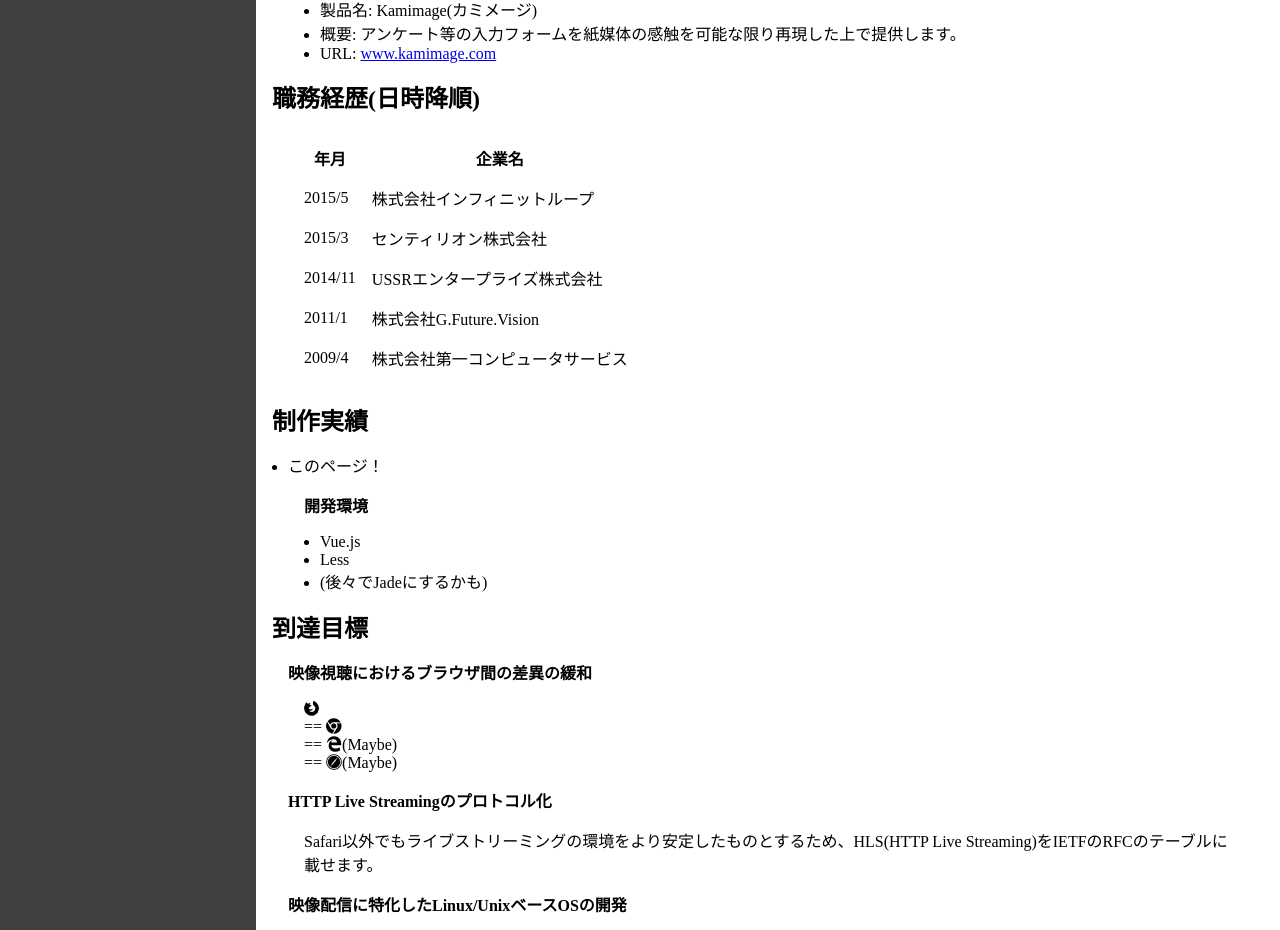
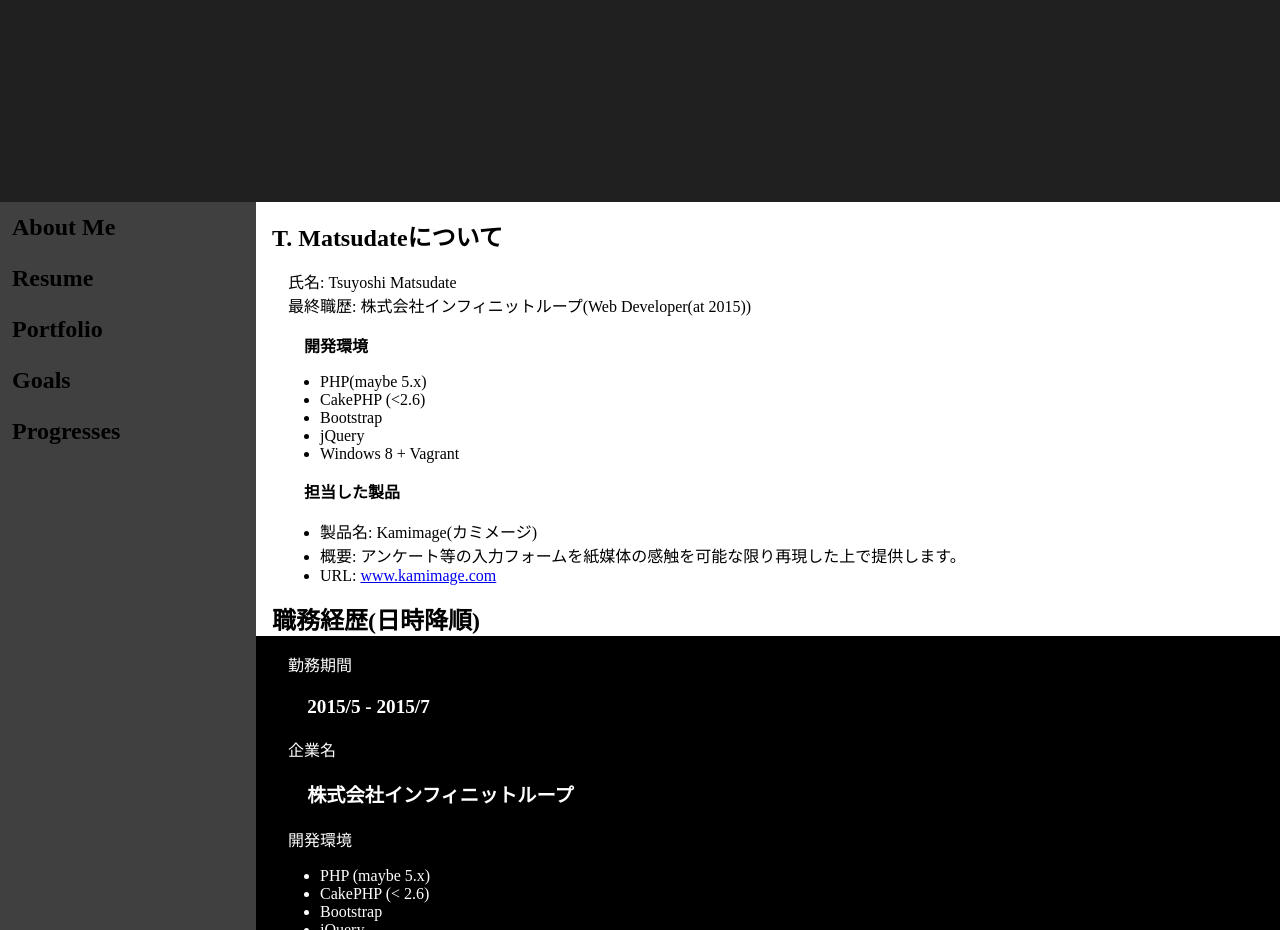
Before and after one commit to t-matsudate/my-profile, a Vue app: page / in a window 1280 px wide. Shown: the part 919-1849 px from the top of the page. Built offline with nearby package versions, Linux system fonts and the light colour scheme.

Commit message:
Change Resume layout from Table layout to CSS Grid rows.

```diff
--- a/src/components/main/Resume.vue
+++ b/src/components/main/Resume.vue
@@ -2,19 +2,146 @@
   <section id="section-resume">
     <h2 class="section-titles">職務経歴(日時降順)</h2>
     <div class="section-contents">
-      <table>
-        <thead>
-          <th>年月</th>
-          <th>企業名</th>
-        </thead>
-        <tbody>
-          <tr><td>2015/5</td><td>株式会社インフィニットループ</td></tr>
-          <tr><td>2015/3</td><td>センティリオン株式会社</td></tr>
-          <tr><td>2014/11</td><td>USSRエンタープライズ株式会社</td></tr>
-          <tr><td>2011/1</td><td>株式会社G.Future.Vision</td></tr>
-          <tr><td>2009/4</td><td>株式会社第一コンピュータサービス</td></tr>
-        </tbody>
-      </table>
+      <ul id="resume">
+        <li>
+          <ul>
+            <li class="terms"><p>2015/5 - 2015/7</p></li>
+            <li class="companies"><p>株式会社インフィニットループ</p></li>
+            <li class="environments">
+              <ul class="items">
+                <li>PHP (maybe 5.x)</li>
+                <li>CakePHP (&lt; 2.6)</li>
+                <li>Bootstrap</li>
+                <li>jQuery</li>
+                <li>Windows 8 + Vagrant</li>
+              </ul>
+            </li>
+            <li class="teams">
+              <ul class="items">
+                <li>3人</li>
+                <li>リーダー1人</li>
+                <li>開発担当2人</li>
+              </ul>
+            </li>
+            <li class="works">
+              <ul class="items">
+                <li>画面の装飾・遷移の追加と修正</li>
+                <li>雑用</li>
+              </ul>
+            </li>
+          </ul>
+        </li>
+        <li>
+          <ul>
+            <li class="terms"><p>2015/3 - 2015/4</p></li>
+            <li class="companies"><p>センティリオン株式会社</p></li>
+            <li class="environments">
+              <ul class="items">
+                <li>Scala</li>
+                <li>Play</li>
+                <li>Slick</li>
+                <li>Linux(Arch)</li>
+              </ul>
+            </li>
+            <li class="teams">
+              <ul class="items">
+                <li>3人</li>
+                <li>リーダー1人</li>
+                <li>開発担当2人</li>
+              </ul>
+            </li>
+            <li class="works">
+              <ul class="items">
+                <li>フルリプレースに際したツール選定(打ち合わせ)</li>
+                <li>段階的なリプレース作業(.NET-&gt;Scala)</li>
+              </ul>
+            </li>
+          </ul>
+        </li>
+        <li>
+          <ul>
+            <li class="terms"><p>2014/11 - 2015/3</p></li>
+            <li class="companies"><p>USSRエンタープライズ株式会社</p></li>
+            <li class="environments">
+              <ul class="items">
+                <li>PHP (maybe 5.x)</li>
+                <li>CakePHP (&lt; 2.6)</li>
+                <li>Bootstrap</li>
+                <li>jQuery</li>
+                <li>Linux(Arch)</li>
+                <li>Gitolite</li>
+              </ul>
+            </li>
+            <li class="teams">
+              <ul class="items">
+                <li>3人</li>
+                <li>リーダー1人</li>
+                <li>開発担当3人(リーダー含む)</li>
+              </ul>
+            </li>
+            <li class="works">
+              <ul class="items">
+                <li>マニュアル作成</li>
+                <li>画面改修</li>
+              </ul>
+            </li>
+          </ul>
+        </li>
+        <li>
+          <ul>
+            <li class="terms"><p>2011/1 - 2011/4</p></li>
+            <li class="companies"><p>株式会社G.Future.Vision</p></li>
+            <li class="environments">
+              <ul class="items">
+                <li>Python (2.6)</li>
+                <li>Django (&lt; 1.0)</li>
+                <li>HTML5(canvas)</li>
+                <li>CSS3</li>
+                <li>Windows Vista</li>
+              </ul>
+            </li>
+            <li class="teams">
+              <ul class="items">
+                <li>5人</li>
+                <li>リーダー1人</li>
+                <li>開発担当5人(リーダー含む)</li>
+              </ul>
+            </li>
+            <li class="works">
+              <ul class="items">
+                <li>Androidアプリの実装方法の調査</li>
+                <li>画像処理プログラムの調査</li>
+                <li>既存サーバサイドコードの改修</li>
+                <li>サーバサイドAPIのモックの作成</li>
+              </ul>
+            </li>
+          </ul>
+        </li>
+        <li>
+          <ul>
+            <li class="terms"><p>2009/4 - 2010/4</p></li>
+            <li class="companies"><p>株式会社第一コンピュータサービス</p></li>
+            <li class="environments">
+              <ul class="items">
+                <li>Windows XP</li>
+                <li>カーナビ実機 + シミュレータ</li>
+              </ul>
+            </li>
+            <li class="teams">
+              <ul class="items">
+                <li>4人</li>
+                <li>リーダー1人</li>
+                <li>開発担当4人(リーダー含む)</li>
+              </ul>
+            </li>
+            <li class="works">
+              <ul class="items">
+                <li>画面上に表示される地図や文言の不備の確認と修正(英語、ドイツ語、ロシア語等)</li>
+              </ul>
+            </li>
+          </ul>
+        </li>
+      </ul>
     </div>
   </section>
 </template>
@@ -28,10 +155,97 @@
 <style lang="less">
 #grids {
     #main {
-        #section-resume {
-            table {
-                margin: 1em;
-                border-spacing: 1em;
+        main {
+            section {
+                &-titles {
+                    font-size: 150%;
+                    font-weight: bold;
+                    font-style: normal;
+                    padding: 0em;
+                }
+
+                &-contents {
+                    padding: 1em;
+                }
+            }
+
+            #section-resume {
+                #resume {
+                    display: grid;
+                    list-style: none;
+                    grid-template-rows: repeat(5, auto);
+
+                    & > li {
+                        margin: 0em -1em 0em -1em;
+                        padding: 1em 2em 1em 2em;
+                    }
+
+                    & > li:nth-child(odd) {
+                        background-color: rgb(0,0,0);
+                        color: rgb(255,255,255);
+                    }
+
+                    ul {
+                        list-style: none;
+                    }
+
+                    p {
+                        padding: 1em;
+                        font-size: 120%;
+                        font-weight: bold;
+                        font-style: normal;
+                    }
+
+                    .terms {
+                        &::before {
+                            display: block;
+                            content: "勤務期間";
+                        }
+                    }
+
+                    .companies {
+                        &::before {
+                            display: block;
+                            content: "企業名";
+                        }
+                    }
+
+                    .environments {
+                        &::before {
+                            display: block;
+                            content: "開発環境";
+                        }
+
+                        .items {
+                            list-style: outside;
+                            margin: 1em 1em 1em 2em;
+                        }
+                    }
+
+                    .teams {
+                        &::before {
+                            display: block;
+                            content: "作業人数";
+                        }
+
+                        .items {
+                            list-style: outside;
+                            margin: 1em 1em 1em 2em;
+                        }
+                    }
+
+                    .works {
+                        &::before {
+                            display: block;
+                            content: "作業内容";
+                        }
+
+                        .items {
+                            list-style: outside;
+                            margin: 1em 1em 1em 2em;
+                        }
+                    }
+                }
             }
         }
     }
```
